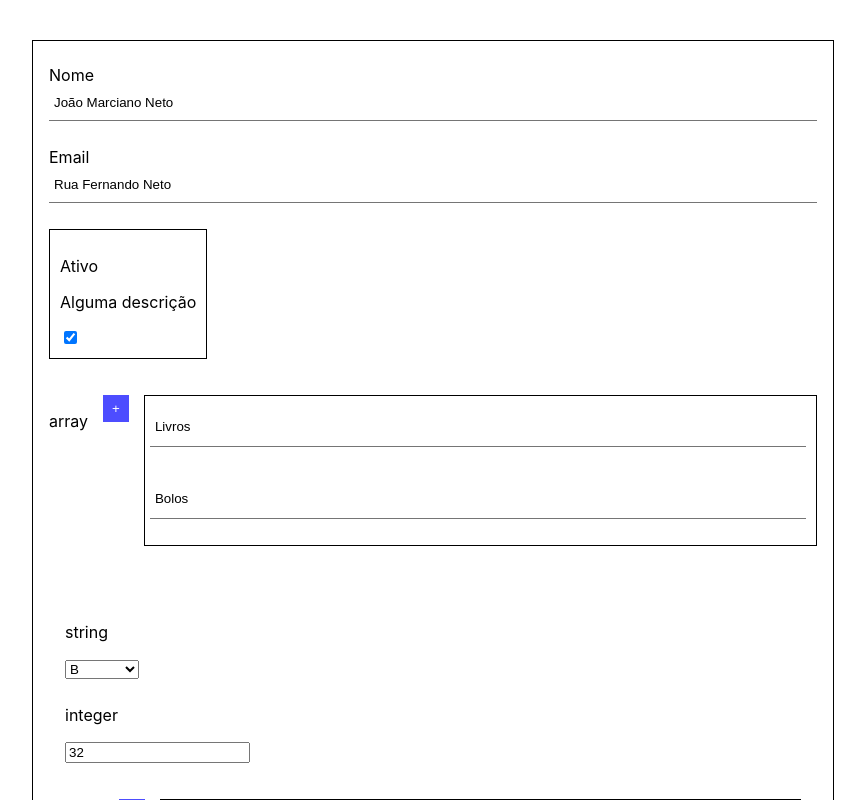
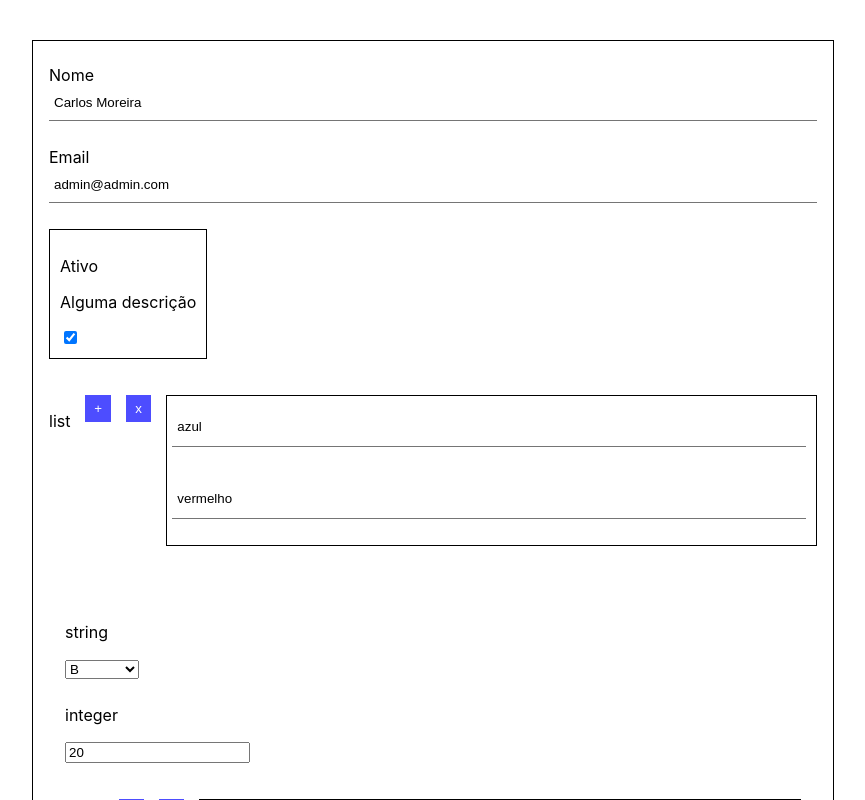
Before and after one commit to Gondrak08/responsive-form, a React (Create React App) app: page / in a window 1280 px wide. Shown: the top 800 px of the page, without its empty margins (207-1072 px from the left). Built offline with nearby package versions, Linux system fonts and the light colour scheme.

Commit message:
first part of addButton and RemoveButton done; but need to fix and add new functionalities

```diff
--- a/src/App.js
+++ b/src/App.js
@@ -1,11 +1,11 @@
 import { FormProvider } from './context/FormContext';
-import ContentItem from './components/ContentItem';
+import ContentForm from './components/ContentForm';
 
 function App() {
   return (
     <div >
       <FormProvider>
-        <ContentItem/>
+        <ContentForm/>
       </FormProvider>
     </div>
   );
--- a/src/components/ContentObject.js
+++ b/src/components/ContentObject.js
@@ -5,42 +5,68 @@ import FormContext from '../context/FormContext';
 import PlainText from './values/PlainText';
 import Checkbox from './values/CheckBox';
 import OptionsBox from './values/OptionsBox';
-import ListContainer from './values/ListContainer';
+import ArrayContainer from './values/ArrayContainer';
 import IntergerContainer from './values/IntergerContainer';
 
-function ContentObject({ properties, property, content, setContent, schema, valueType }) {
+function ContentObject({ properties, property, content, setContent, schema, valueType, }){
+
     const context = useContext(FormContext)
 
-    function handleChange(event, property, k) {
-        var a = content[property];
+    function handleChange(event, propert, k) {
+        var a = context.content[propert];
         // a[property] =  event.target.value ;
         //     a = event.target.value ;
         // context.setContent({ ...context.content, [property]: a })
-        console.log(event.target.name)
+        console.log(a[k], propert)
     };
 
 
+    function addField(cont, prop, maxItems) {
+        const newField = cont
+        let obj = { ...context.content };
+        newField.push(null);
 
-    function addField(cont) {
-        if (content) {
-            Object.entries(content).map((value, index) => {
-                console.log(value)
-            })
+        if (obj[property]) {
+            obj[property][prop] = newField;
+            context.setContent(obj);
+        } else {
+            obj[prop] = newField;
+            context.setContent(obj);
         }
+        // if (typeof newField[0] === 'string') {
+        //     obj[prop] = newField;
+        //     if (newField.length < maxItems) {
+        //         newField.push(null);
+        //         context.setContent( obj );
+        //     }
+        // }
+        // if (typeof newField[0] === 'object') {
+        //     obj[property][prop] = newField;
+        //     newField.push({ status: false, label: 'nada' });
+        //     context.setContent(obj);
+        //     // console.log(typeof newField[0]);
+        // }
 
-
-        // const newField = [...content]
-        // console.log(property)
-        // newField.push(schema)
-        // newField.push('');
-        // context.setContent({ ...context.content, [property]: newField });
-        // console.log(newField)
+        // console.log(context.content)
+        // console.log({
+        //     content: property[prop],
+        //     cont: cont,
+        //     property: property,
+        //     prop:prop,
+        // })
     }
 
-    if (content) {
-        Object.entries(content).map((value, index) => {
-            console.log(value)
-        })
+    function removeField(cont, prop, k) {
+        const field = cont;
+        let obj = { ...context.content };
+        field.splice(k, 1);
+        if (obj[property]) {
+            obj[property][prop] = field;
+            context.setContent(obj)
+        } else {
+            obj[prop] = field;
+            context.setContent(obj)
+        }
     }
 
 
@@ -54,6 +80,7 @@ function ContentObject({ properties, property, content, setContent, schema, valu
                         //     value: value,
                         //     item:content[value]
                         // })
+
                         switch (properties[value].type) {
 
                             case 'string':
@@ -94,7 +121,7 @@ function ContentObject({ properties, property, content, setContent, schema, valu
 
                         case 'array':
                         // console.log(content ? content[value] : null, value)
-                        return <ListContainer
+                        return <ArrayContainer
                             key={key}
                             k={key}
                             schema={properties[value]}
@@ -105,6 +132,7 @@ function ContentObject({ properties, property, content, setContent, schema, valu
                             type={valueType}
                             handleChange={handleChange}
                             addField={addField}
+                            removeField={removeField}
                         />
 
                         case 'integer':
@@ -118,14 +146,13 @@ function ContentObject({ properties, property, content, setContent, schema, valu
                                 handleChange={handleChange}
                             />
                             case 'object':
-                                // console.log(content ? content[value] : null)
-
                                return <ContentObject
                                 key={key}
                                 k={key}
+                                schema={properties[value]}
                                 properties={properties[value].properties}
                                 valueType={properties[value].type}
-                                content={content}
+                                content={content[value]}
                                 property={value}
                                 handleChange={handleChange}
                                 />
--- a/src/components/values/ListContainer.js
+++ b/src/components/values/ArrayContainer.js
@@ -5,70 +5,69 @@ import ContentObject from '../ContentObject';
 import './../../styles/values/ListContainer.scss'
 import CheckBox from './CheckBox';
 
-function ListContainer({ schema, valueType, property, content, setContent, type, handleChange, addField }) {
+function ArrayContainer({ schema, valueType, property, content, setContent, type, handleChange, addField, removeField }) {
+
     const context = useContext(FormContext);
 
+    // function addField(k) {
+    //     const newField = [...content];
+    //     // let obj = { ...context.content };
+    //     // obj[property]
+    //     // newField.push(schema)
+    //     newField.push({ label: 'nada', status: false });
 
-    // console.log(content, property)
-    // function addField() {
-    //     // const newField = [...content]
-    //     // // newField.push(schema)
-    //     // newField.push('');
-    //     // context.setContent({ ...context.content, [property]: newField });
-    //     // console.log(cont)
+    //     context.setContent({ ...context.content, [property]: newField });
+    //     console.log(context.content)
     // }
 
-    function removeField(k) {
-        const field = [...content];
-        field.splice(k, 1);
-        setContent({ ...context.content, [property]: field })
-        console.log('hello')
-    };
-    // console.log(content[property])
+
+    // function removeField() {
+    //     const field = [...content];
+    //     field.splice(0,1);
+    //     context.setContent({ ...context.content, [property]: field })
+    //     console.log(context.content[property])
+    // };
+
+
 
 
 
     return (
         <div className="list-row" >
             <p>{
-                schema.type
+                schema.title ? schema.title : schema.type ? schema.type : null
             }</p>
 
-            <button className="add-button" onClick={()=> addField(content)}>+</button>
+            <button className="add-button" onClick={() => addField(content, property, schema.maxItems)}>+</button>
+
+            <button onClick={() => removeField(content, property)}>x</button>
 
             <div className="list-values" >
-
                 {
                     Object.keys(schema).map((item, key) => {
-                        // console.log({
-                        //     content: content,
-                        //     item: item,
-                        //     valueItem: value[item],
-                        //     value: value,
-                        // })
-
                         switch (schema[item].type) {
 
                             case 'string':
                                  return <PlainText
                                     key={key}
-                                     schema={schema[item]}
-                                     valueType={schema[item].type}
+                                    k={key}
+                                    schema={schema[item]}
+                                    valueType={schema[item].type}
                                     content={content}
-                                    property={item}
+                                    property={property}
+                                    handleChange={handleChange}
                                  />
 
 
                             case 'object':
                                 return content instanceof Array ? content.map(cont => (
-
                                     <ContentObject
                                         properties={schema[item].properties}
                                         key={key}
                                         valueType={schema[item].type}
                                         content={cont ?? null}
+
                                     />
-
                                 )) :
                                     (
                                         <ContentObject
@@ -90,7 +89,7 @@ function ListContainer({ schema, valueType, property, content, setContent, type,
     )
 }
 
-export default ListContainer
+export default ArrayContainer
 
         // {
         //     content ? Object.keys(content).map((item, key) => (
--- a/src/components/values/IntergerContainer.js
+++ b/src/components/values/IntergerContainer.js
@@ -3,7 +3,7 @@ import FormContext from '../../context/FormContext'
 
 function IntergerContainer({ schema, valueType, k, content, property, handleChange }) {
     const context = useContext(FormContext)
-    // console.log(value)
+    // console.log(content)
     return (
         <div style={{ width: '3em' }}>
             {schema ? <p>{schema.type} </p> : 'null'}
--- a/src/context/FormContext.js
+++ b/src/context/FormContext.js
@@ -33,26 +33,45 @@ export const FormProvider = ({ children }) => {
     // }
 
     const [content, setContent] = useState({
-        "name": "João Marciano Neto",
-        "address": 'Rua Fernando Neto',
-        "active": true,
-        "list": ['Livros', 'Bolos'],
-        "someOption": "B",
-        "identifier": 32,
-        "objectList": [
-            {
-                "status": false,
-                "label": 'casa verde',
-            },
-            {
-                "status": true,
-                "label": 'casa vermelha',
-            }
+        // "name": "João Marciano Neto",
+        // "address": 'Rua Fernando Neto',
+        // "active": true,
+        // "list": ['Livros', 'Bolos'],
+        // "someOption": "B",
+        // "identifier": 32,
+        // "objectList": [
+        //     {
+        //         "status": false,
+        //         "label": 'casa verde',
+        //     },
+        //     {
+        //         "status": true,
+        //         "label": 'casa vermelha',
+        //     }
 
-        ]
+        // ]
 
-
-
+        "list": [
+            "azul",
+            "vermelho"
+        ],
+        "more": {
+            "objectList": [
+                {
+                    "status": false,
+                    "label": "vida noturna"
+                },
+                {
+                    "status": true,
+                    "label": "gosta de bar"
+                }
+            ],
+            "someOption": "B",
+            "identifier": 20
+        },
+        "name": "Carlos Moreira",
+        "address": "admin@admin.com",
+        "active": true
 
 
     })
```
Also changed, not shown: src/components/ContentForm.js (renamed from src/components/ContentItem.js).
